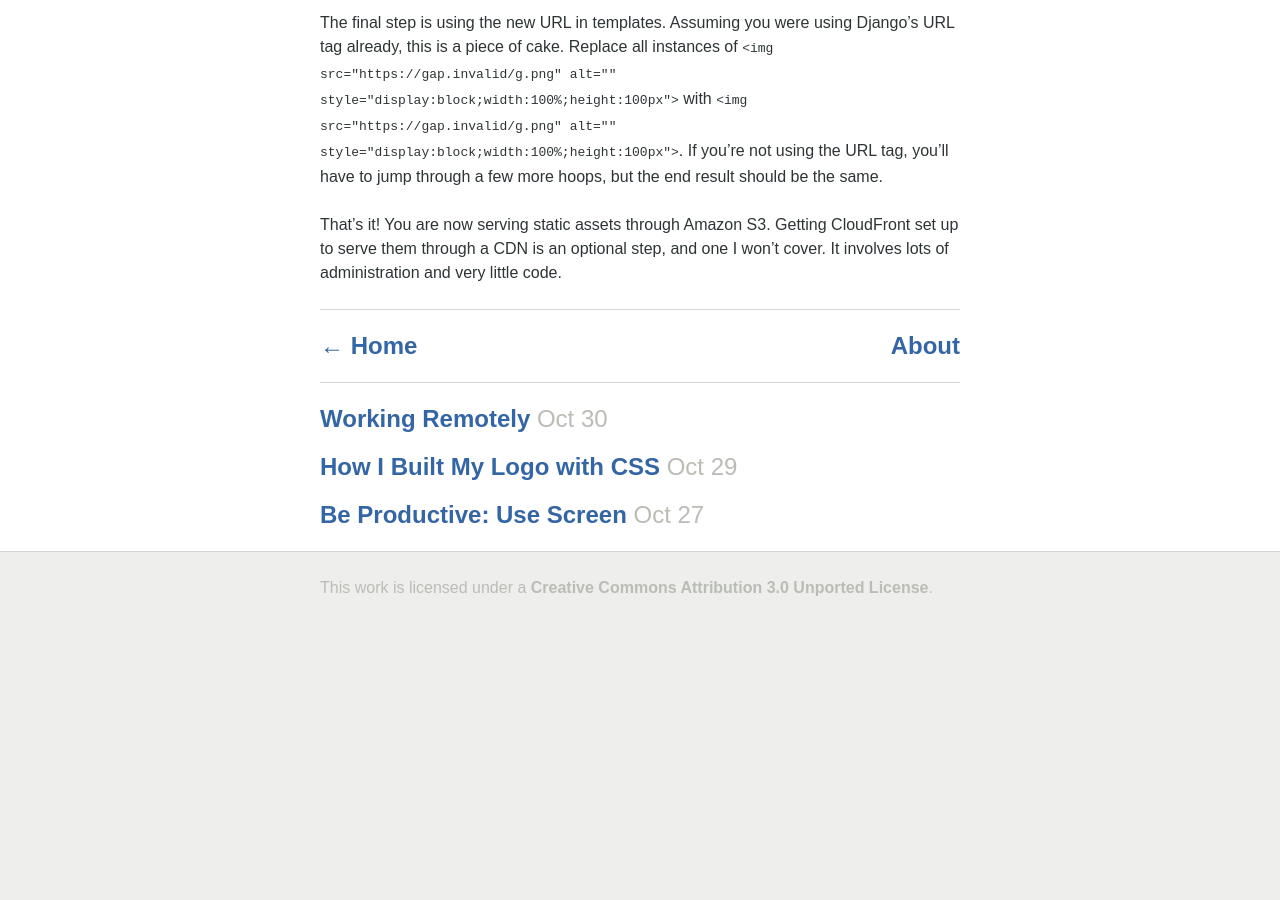
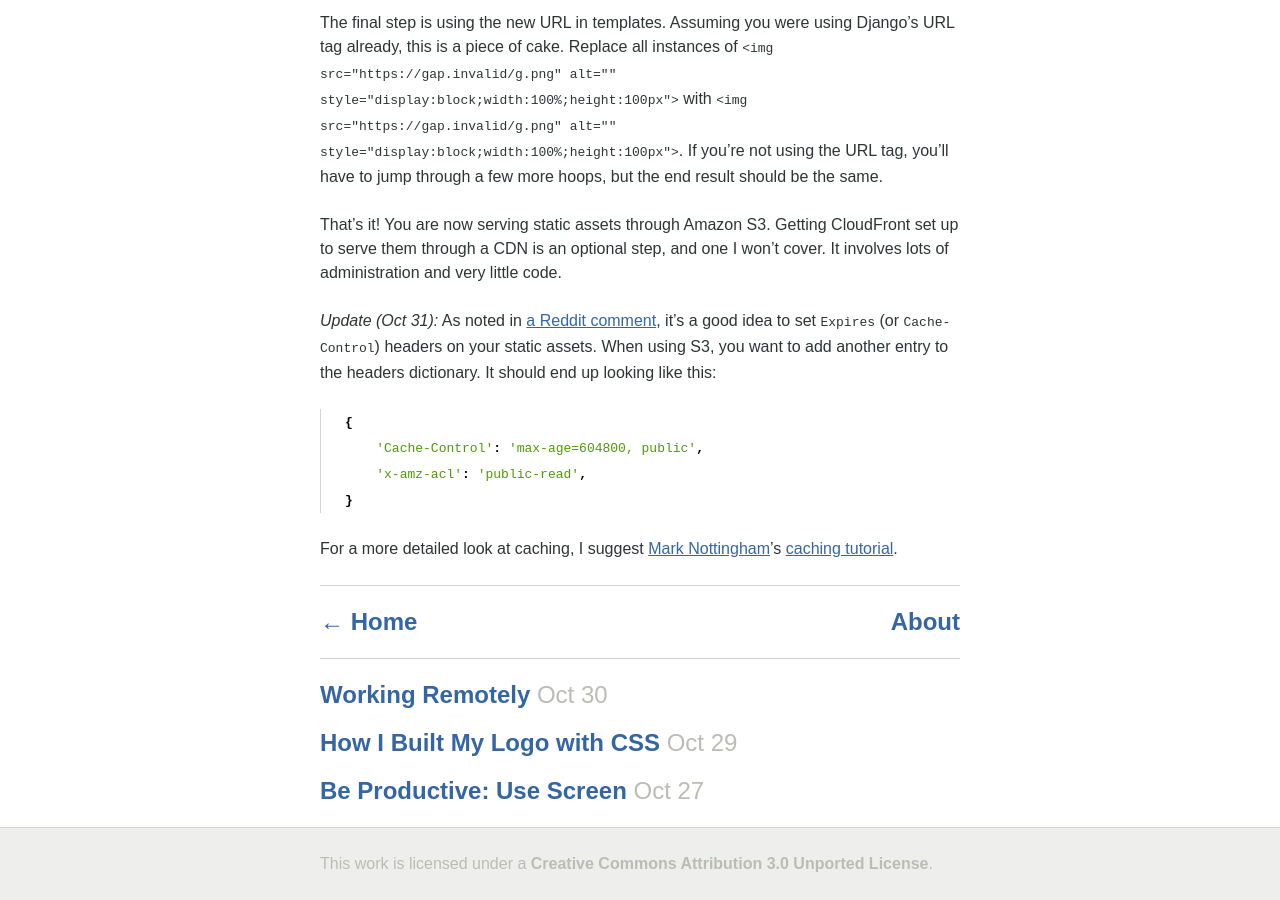
Before and after one commit to tfausak/tfausak.github.io, a Jekyll site: the page built from _posts/2011-10-26-moving-static-assets-to-s3.md, in a window 1280 px wide and 900 px high, scrolled down 1464 px. Built offline with Jekyll 4.4.1, drawn with Linux system fonts in a browser that asks for light colours; before the commit the page ends 2088 px from its top, so only the background shows below that.

Commit message:
Update S3 post to mention caching.

```diff
--- a/_posts/2011-10-26-moving-static-assets-to-s3.md
+++ b/_posts/2011-10-26-moving-static-assets-to-s3.md
@@ -83,6 +83,21 @@ Getting CloudFront set up to serve them through a CDN is an optional
 step, and one I won't cover. It involves lots of administration and
 very little code.
 
+*Update (Oct 31):* As noted in [a Reddit comment][10], it's a good idea
+to set `Expires` (or `Cache-Control`) headers on your static assets. When
+using S3, you want to add another entry to the headers dictionary. It
+should end up looking like this:
+
+{% highlight python %}
+{
+    'Cache-Control': 'max-age=604800, public',
+    'x-amz-acl': 'public-read',
+}
+{% endhighlight %}
+
+For a more detailed look at caching, I suggest [Mark Nottingham][11]'s
+[caching tutorial][12].
+
 [1]: http://www.famigo.com/
 [2]: http://www.famigo.com/app/iblastmoki/
 [3]: https://www.djangoproject.com/
```
Also changed, not shown: other parts of _posts/2011-10-26-moving-static-assets-to-s3.md (+3 -0 lines).
